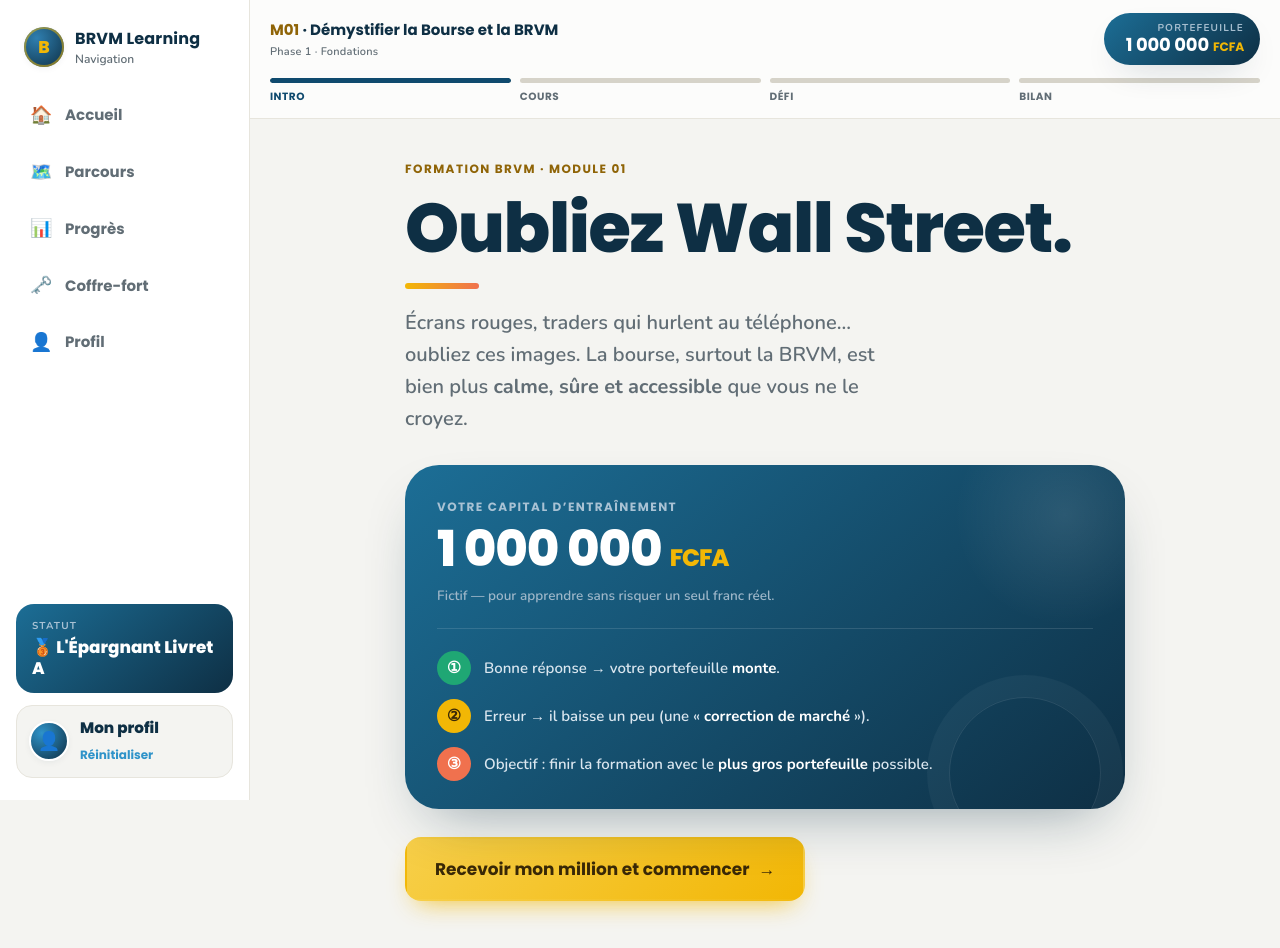
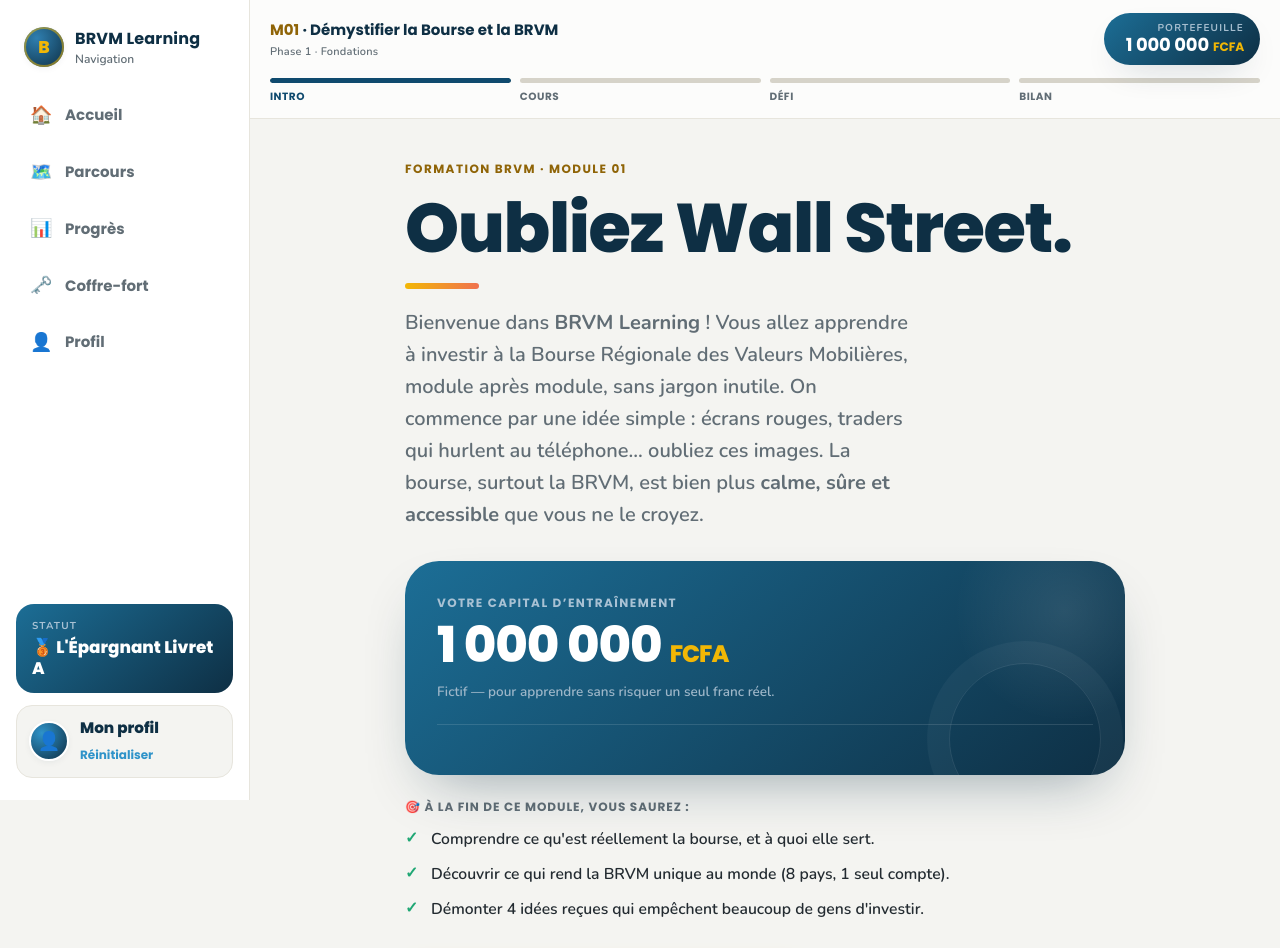
Before and after one commit to benjaminwiseboy/brvm-training, a Next.js app: page /module/m01 in a window 1280 px wide. Shown: the top 948 px of the page. Built offline with nearby package versions, Linux system fonts and the light colour scheme.

Commit message:
feat(engine): learning objectives on every module's intro screen; M01 welcomes the whole training instead of repeating onboarding rules

```diff
--- a/components/engine/Hero.module.css
+++ b/components/engine/Hero.module.css
@@ -159,6 +159,42 @@
   color: #fff;
 }
 
+/* ---------- Objectifs du module (affiché sur tous les modules) ---------- */
+.objectives {
+  margin: 22px 0 0;
+}
+.objectivesLabel {
+  font-family: var(--f-display);
+  font-size: 12px;
+  letter-spacing: 0.08em;
+  text-transform: uppercase;
+  font-weight: 700;
+  color: var(--ink-soft);
+  margin: 0 0 10px;
+}
+.objectivesList {
+  list-style: none;
+  margin: 0;
+  padding: 0;
+  display: grid;
+  gap: 10px;
+}
+.objectivesList li {
+  position: relative;
+  padding-left: 26px;
+  color: var(--ink);
+  font-weight: 600;
+  font-size: 0.98rem;
+}
+.objectivesList li::before {
+  content: "✓";
+  position: absolute;
+  left: 0;
+  top: -1px;
+  color: var(--pos);
+  font-weight: 800;
+}
+
 /* ---------- CTA — port de .btn.btn--gold.btn--lg.hero__cta ---------- */
 .cta {
   appearance: none;
--- a/components/engine/Hero.tsx
+++ b/components/engine/Hero.tsx
@@ -18,6 +18,19 @@
         </li>
       ))}
     </ul>
+  );
+}
+
+function ObjectivesList({ items }: { items: string[] }) {
+  return (
+    <div className={styles.objectives}>
+      <p className={styles.objectivesLabel}>🎯 À la fin de ce module, vous saurez :</p>
+      <ul className={styles.objectivesList}>
+        {items.map((o, i) => (
+          <li key={i}>{renderMarkup(o)}</li>
+        ))}
+      </ul>
+    </div>
   );
 }
 
@@ -62,6 +75,8 @@
         )}
       </div>
 
+      {h.objectives && h.objectives.length > 0 && <ObjectivesList items={h.objectives} />}
+
       <button type="button" className={styles.cta} onClick={onStart}>
         {h.cta} <span className={styles.arw}>→</span>
       </button>
--- a/content/modules/m01.ts
+++ b/content/modules/m01.ts
@@ -21,11 +21,11 @@
     eyebrow: "Formation BRVM · Module 01",
     headline: "Oubliez Wall&nbsp;Street.",
     lead:
-      "Écrans rouges, traders qui hurlent au téléphone… oubliez ces images. La bourse, surtout la BRVM, est bien plus **calme, sûre et accessible** que vous ne le croyez.",
-    rules: [
-      "Bonne réponse → votre portefeuille **monte**.",
-      "Erreur → il baisse un peu (une « **correction de marché** »).",
-      "Objectif : finir la formation avec le **plus gros portefeuille** possible.",
+      "Bienvenue dans **BRVM Learning** ! Vous allez apprendre à investir à la Bourse Régionale des Valeurs Mobilières, module après module, sans jargon inutile. On commence par une idée simple : écrans rouges, traders qui hurlent au téléphone… oubliez ces images. La bourse, surtout la BRVM, est bien plus **calme, sûre et accessible** que vous ne le croyez.",
+    objectives: [
+      "Comprendre ce qu'est réellement la bourse, et à quoi elle sert.",
+      "Découvrir ce qui rend la BRVM unique au monde (8 pays, 1 seul compte).",
+      "Démonter 4 idées reçues qui empêchent beaucoup de gens d'investir.",
     ],
     cta: "Recevoir mon million et commencer",
   },
--- a/content/modules/m02.ts
+++ b/content/modules/m02.ts
@@ -30,6 +30,11 @@
         "**Jamais d'argent emprunté** — ni celui de l'essentiel.",
       ],
     },
+    objectives: [
+      "Les 3 règles d'or à respecter avant d'investir le moindre franc.",
+      "Combien mettre de côté (fonds d'urgence) avant de penser bourse.",
+      "Reconnaître une situation « feu vert » d'une situation « feu rouge ».",
+    ],
     cta: "Découvrir les 3 règles d'or",
   },
 
--- a/content/modules/m03.ts
+++ b/content/modules/m03.ts
@@ -33,6 +33,11 @@
         "**Attention** — la plus-value n'est réelle que le jour où vous vendez.",
       ],
     },
+    objectives: [
+      "Distinguer le dividende (cash régulier) de la plus-value (capital qui grossit).",
+      "Repérer la date de détachement du dividende dans le BOC.",
+      "Calculer un rendement de dividende à partir d'un cas concret.",
+    ],
     cta: "Découvrir les 2 moteurs du gain",
   },
 
--- a/content/modules/m04.ts
+++ b/content/modules/m04.ts
@@ -36,6 +36,10 @@
         "**L'OPCVM** — un panier géré par des professionnels, risque mutualisé.",
       ],
     },
+    objectives: [
+      "Différencier action, obligation et OPCVM sur le couple risque/gain.",
+      "Associer le bon produit à un objectif et un horizon donnés.",
+    ],
     cta: "Découvrir les 3 produits",
   },
 
--- a/content/modules/m06.ts
+++ b/content/modules/m06.ts
@@ -39,6 +39,11 @@
         "**Un rendement élevé** — viser 9-10 % à la BRVM.",
       ],
     },
+    objectives: [
+      "Comprendre la logique de la rente : des revenus réguliers, sans vendre le capital.",
+      "Identifier les 4 critères d'une bonne valeur de rente.",
+      "Voir comment la rente peut compléter un salaire ou une retraite.",
+    ],
     cta: "Devenir un œil de rentier",
   },
 
--- a/content/modules/m07.ts
+++ b/content/modules/m07.ts
@@ -41,6 +41,11 @@
         "**La psychologie du marché** — l'engouement collectif peut tout emballer.",
       ],
     },
+    objectives: [
+      "Comprendre la logique de la croissance : faire grossir un capital pour un projet.",
+      "Connaître les 5 moteurs qui font monter un cours de bourse.",
+      "Savoir sur quel horizon viser une stratégie de croissance.",
+    ],
     cta: "Découvrir les moteurs de la croissance",
   },
 
--- a/content/modules/m10.ts
+++ b/content/modules/m10.ts
@@ -31,6 +31,11 @@
         "**Le temps** — le vrai moteur, on va le voir en direct.",
       ],
     },
+    objectives: [
+      "Comprendre le DCA (investir un montant fixe, à intervalle régulier).",
+      "Comprendre les intérêts composés et pourquoi le temps est le vrai moteur.",
+      "Simuler l'écart entre l'argent investi et la richesse totale.",
+    ],
     cta: "Découvrir ces mécanismes",
   },
 
--- a/lib/types.ts
+++ b/lib/types.ts
@@ -56,6 +56,8 @@
     eyebrow: string; headline: string; lead: string;
     rules?: string[];      // module « cadeau » (M01)
     card?: { label: string; title: string; hint: string; rules: string[] }; // carte thématique
+    /** M02 (revue) : "ce que vous saurez faire à la fin du module", affiché sur l'écran d'accueil, sur TOUS les modules. */
+    objectives?: string[];
     cta: string;
   };
   slides: Slide[];
```
